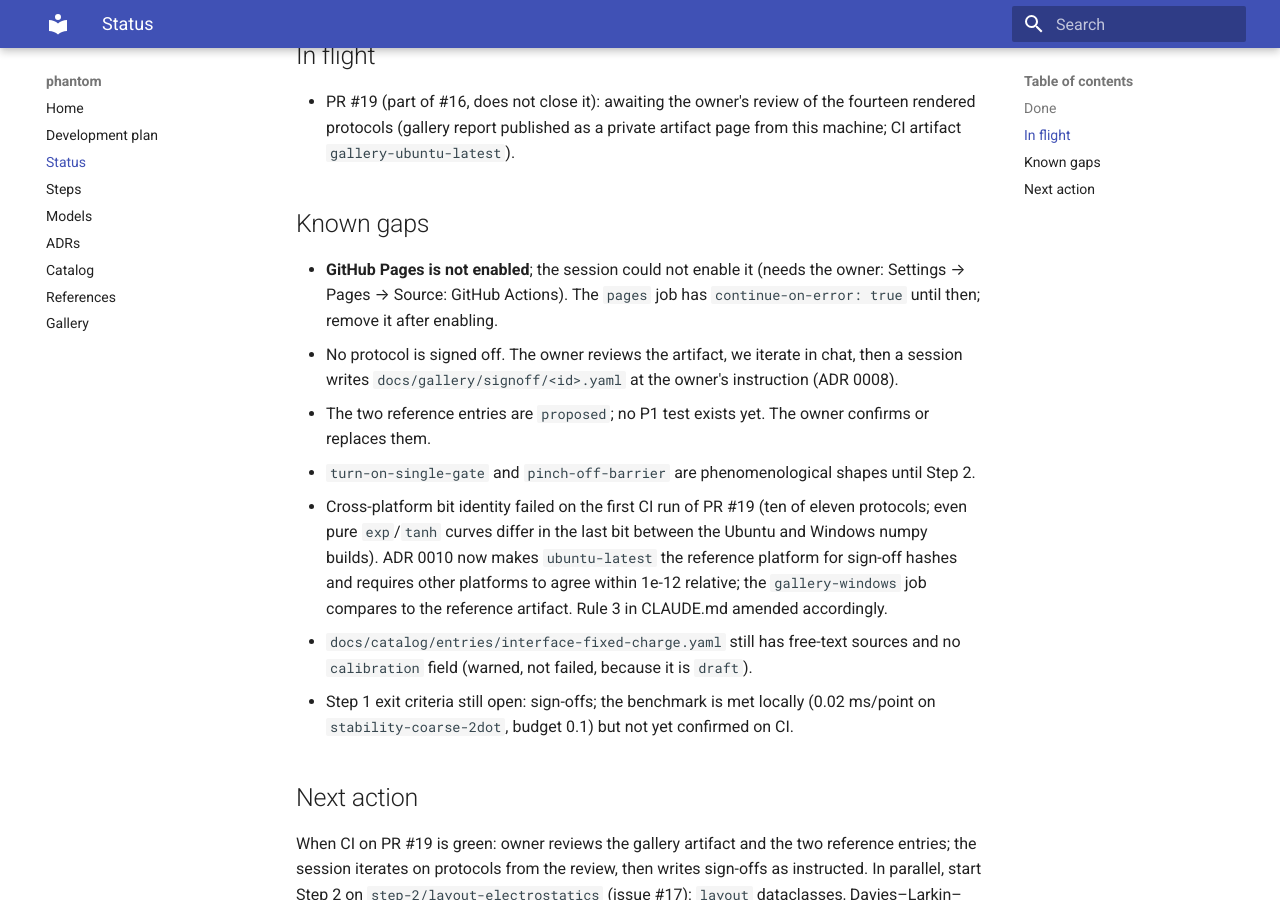
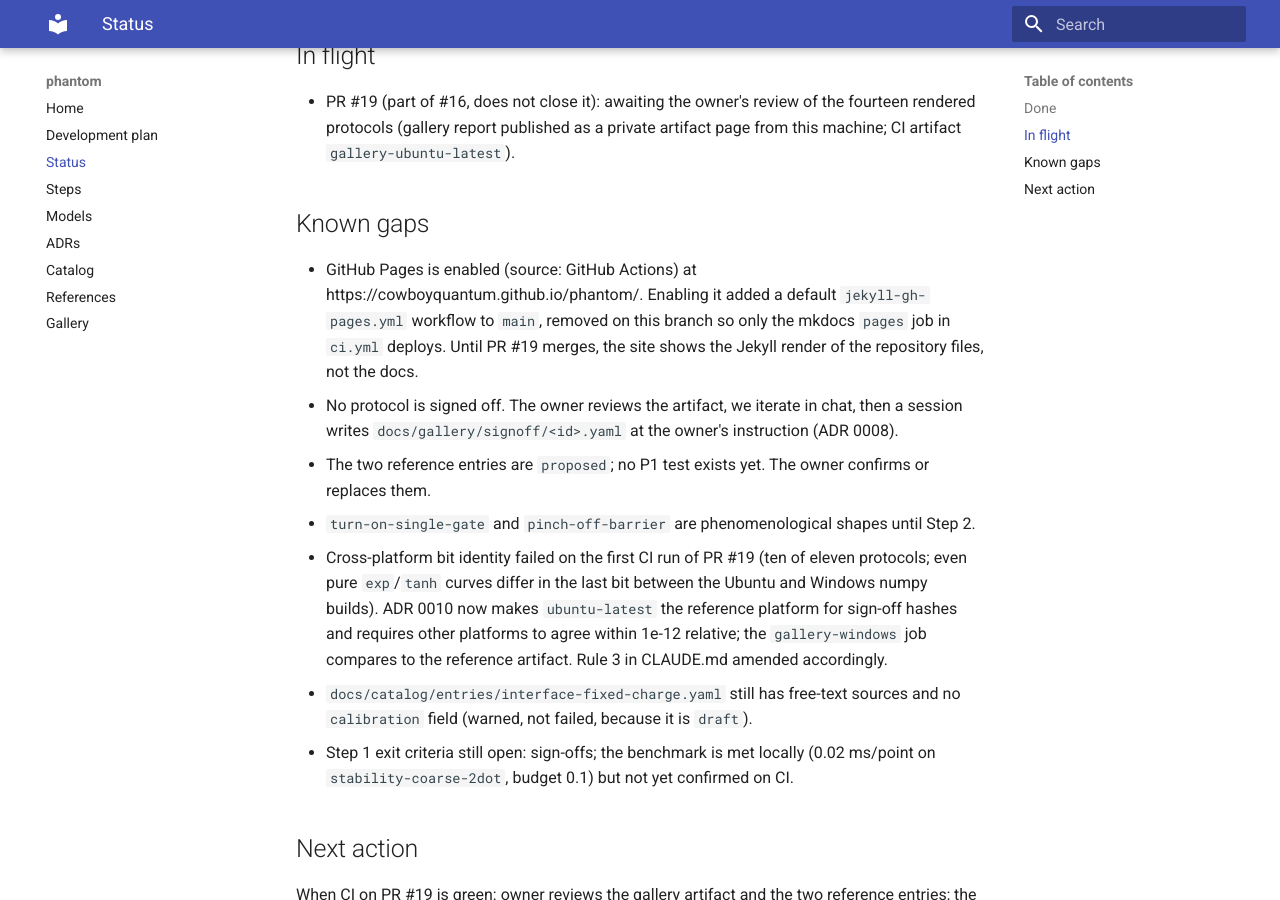
Before and after one commit to CowboyQuantum/phantom, an MkDocs documentation site: the page built from docs/STATUS.md, in a window 1280 px wide and 900 px high, scrolled down 1258 px. Built offline with MkDocs 1.6.1 and Material for MkDocs 9.7.7, drawn with Linux system fonts in a browser that asks for light colours.

Commit message:
ci: remove the default Jekyll Pages workflow; mkdocs pages job deploys (Pages enabled)
Co-Authored-By: Claude Fable 5.1 <noreply@anthropic.com>

```diff
--- a/docs/STATUS.md
+++ b/docs/STATUS.md
@@ -35,8 +35,9 @@ sign-off hashes; eleven protocols rendering; CI gallery jobs (reference + Window
   report published as a private artifact page from this machine; CI artifact `gallery-ubuntu-latest`).
 
 ## Known gaps
-- **GitHub Pages is not enabled**; the session could not enable it (needs the owner: Settings → Pages → Source:
-  GitHub Actions). The `pages` job has `continue-on-error: true` until then; remove it after enabling.
+- GitHub Pages is enabled (source: GitHub Actions) at https://cowboyquantum.github.io/phantom/. Enabling it added a
+  default `jekyll-gh-pages.yml` workflow to `main`, removed on this branch so only the mkdocs `pages` job in `ci.yml`
+  deploys. Until PR #19 merges, the site shows the Jekyll render of the repository files, not the docs.
 - No protocol is signed off. The owner reviews the artifact, we iterate in chat, then a session writes
   `docs/gallery/signoff/<id>.yaml` at the owner's instruction (ADR 0008).
 - The two reference entries are `proposed`; no P1 test exists yet. The owner confirms or replaces them.
```
Also changed, not shown: 2 other files.
